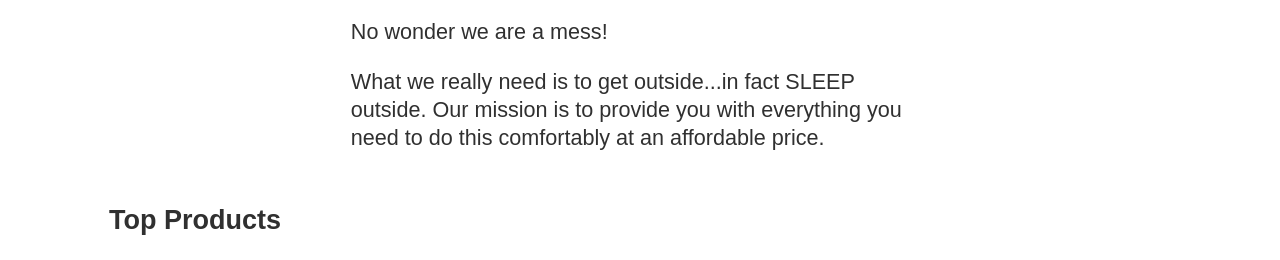
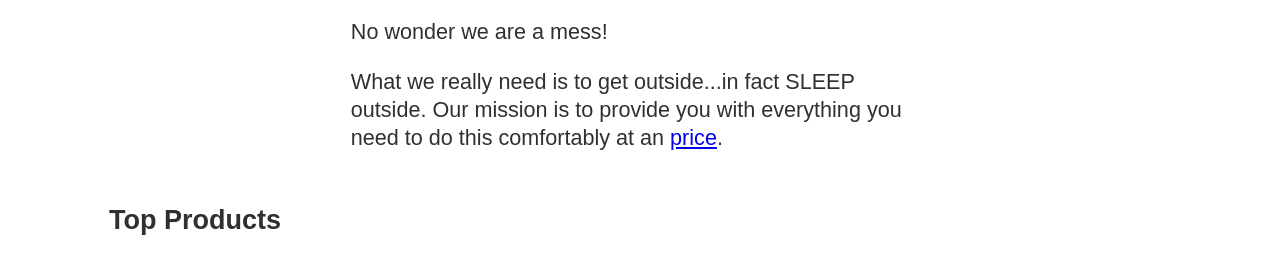
Before and after one commit to enh-byui/wdd-330, a website built with Vite: page src/index.html in a window 1280 px wide. Shown: the part 469-729 px from the top of the page. Built offline with nearby package versions, Linux system fonts and the light colour scheme.

Commit message:
Test prod

```diff
--- a/src/index.html
+++ b/src/index.html
@@ -58,7 +58,7 @@
         <p>
           What we really need is to get outside...in fact SLEEP outside. Our
           mission is to provide you with everything you need to do this
-          comfortably at an affordable price.
+          comfortably at an <a href="product_pages/cedar-ridge-rimrock-2.html">price</a>.
         </p>
       </section>
       <section class="products">
```
